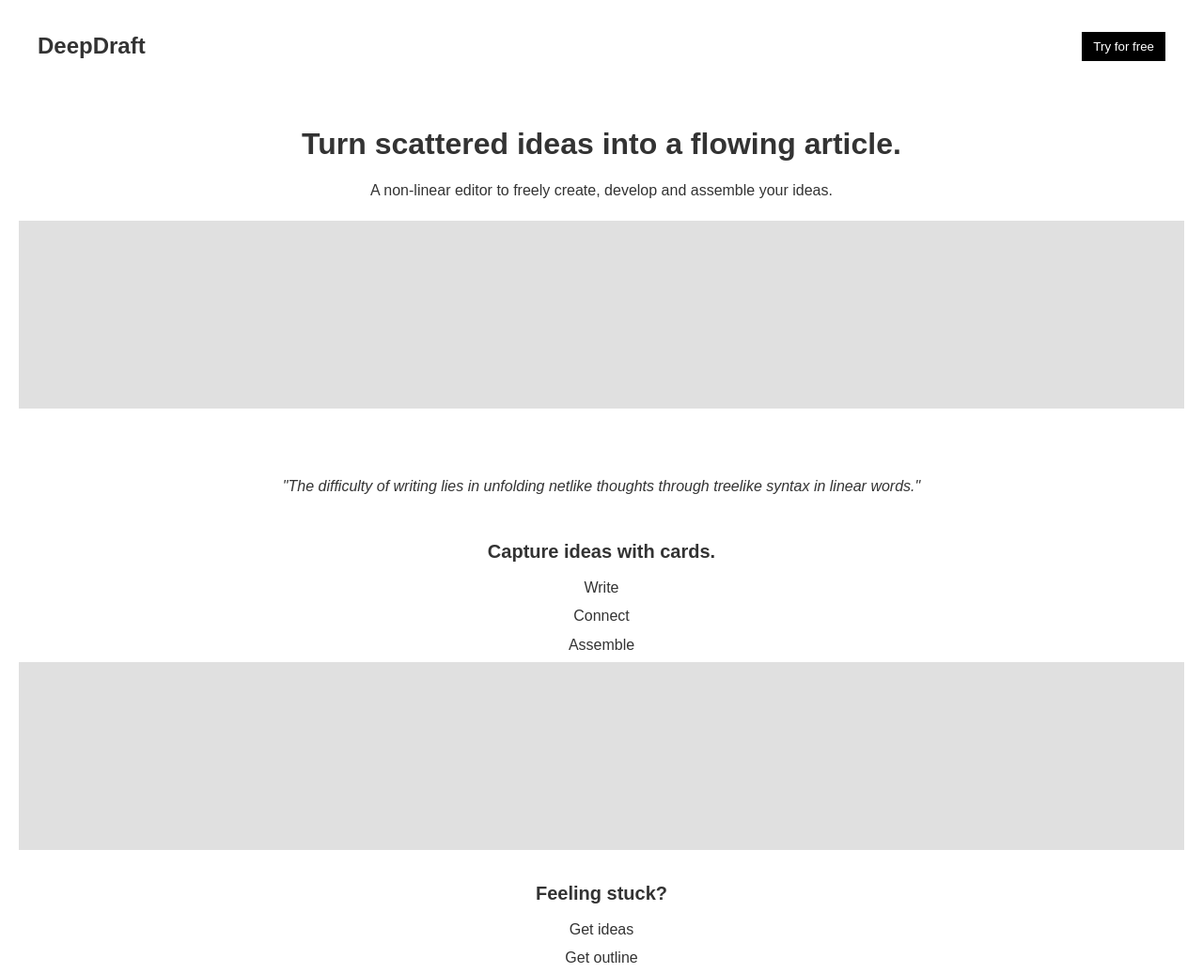
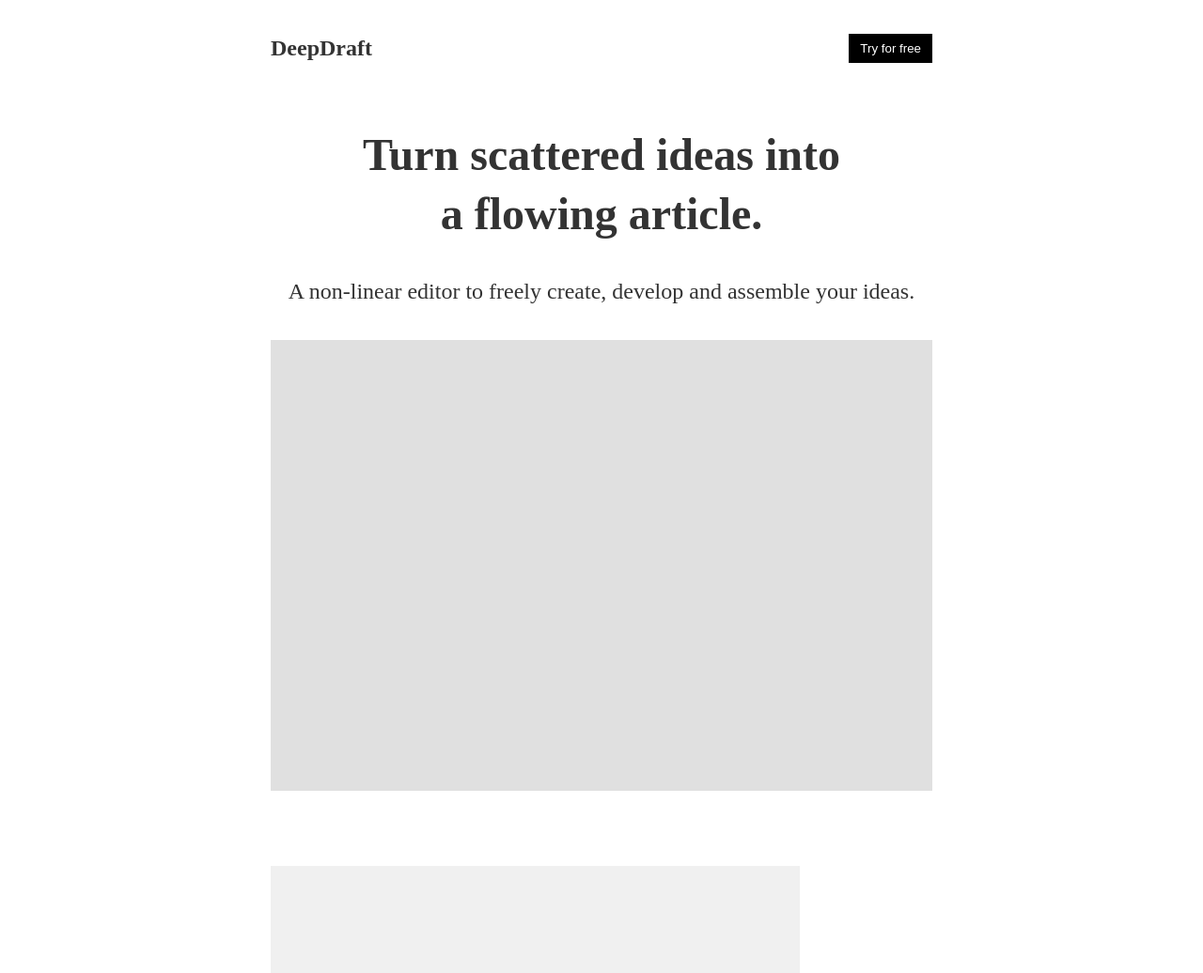
Before and after one commit to qianningxu/DD_landing_page, a plain HTML site: page index.html in a window 1280 px wide. Shown: the top 1036 px of the page at 94% size. Drawn offline with Linux system fonts and the light colour scheme; a web font is replaced by a local one.

Commit message:
second commit

```diff
--- a/index.html
+++ b/index.html
@@ -4,7 +4,9 @@
   <meta charset="UTF-8">
   <meta name="viewport" content="width=device-width, initial-scale=1.0">
   <title>DeepDraft</title>
-  <link rel="stylesheet" href="styles/styles.css">
+  <link rel="stylesheet" href="styles/typography.css">
+  <link rel="stylesheet" href="styles/layout.css">
+  <link rel="stylesheet" href="styles/components.css">
   <script src="scripts/main.js" defer></script>
 </head>
 <body>
@@ -17,50 +19,62 @@
   <!-- Hero Section -->
   <main>
     <section class="hero">
-      <h1 class="heading heading-large">Turn scattered ideas into a flowing article.</h1>
+      <h1 class="heading heading-large">Turn scattered ideas into<br>a flowing article.</h1>
       <p>A non-linear editor to freely create, develop and assemble your ideas.</p>
       <div class="hero-image"></div>
     </section>
 
     <!-- Quote Section -->
     <section class="quote">
-      <blockquote>
+      <h1 class="heading heading-large">
         "The difficulty of writing lies in unfolding netlike thoughts through treelike syntax in linear words."
-      </blockquote>
+      </h1>
     </section>
 
     <!-- Features Section -->
     <section class="features">
       <!-- Feature 1 -->
       <div class="feature">
-        <h2>Capture ideas with cards.</h2>
+        <h1 class="heading heading-large">Capture ideas with cards.</h1>
+        <div class="feature-content">
+          <div class="feature-text">
             <ul>
-          <li>Write</li>
-          <li>Connect</li>
-          <li>Assemble</li>
+              <li><span class="heading heading-medium">Write</span></li>
+              <li><span class="heading heading-medium">Connect</span></li>
+              <li><span class="heading heading-medium">Assemble</span></li>
             </ul>
+          </div>
           <div class="feature-image"></div>
+        </div>
       </div>
 
       <!-- Feature 2 -->
       <div class="feature">
-        <h2>Feeling stuck?</h2>
+        <h1 class = "heading heading-large">Feeling stuck?</h1>
+        <div class="feature-content">
+          <div class="feature-text">
           <ul>
-          <li>Get ideas</li>
-          <li>Get outline</li>
+            <li><span class="heading heading-medium">Get ideas</span></li>
+            <li><span class="heading heading-medium">Get outline</span></li>
             </ul>
+          </div>
           <div class="feature-image"></div>
+        </div>
       </div>
 
       <!-- Feature 3 -->
       <div class="feature">
-        <h2>And more ways to play...</h2>
+        <h1 class = "heading heading-large">And more ways to play...</h1>
+        <div class = "feature-content">
+          <div class = "feature-text">
             <ul>
-          <li>Split</li>
-          <li>Merge</li>
-          <li>Query</li>
+              <li><span class="heading heading-medium">Split</span></li>
+              <li><span class="heading heading-medium">Merge</span></li>
+              <li><span class="heading heading-medium">Query</span></li>
             </ul>
+          </div>
           <div class="feature-image"></div>
+        </div>
       </div>
     </section>
   </main>
--- a/styles/components.css
+++ b/styles/components.css
@@ -0,0 +1,30 @@
+/* UI Components */
+.try-btn {
+    padding: 8px 12px;
+    background-color: #000;
+    color: #fff;
+    border: none;
+    cursor: pointer;
+}
+
+/* Image components */
+.hero-image, .feature-image {
+    width: 100%;
+    height: 200px;
+    background-color: #e0e0e0;
+}
+
+/* Feature components */
+.feature {
+    text-align: center;
+}
+
+.feature ul {
+    list-style-type: none;
+    padding: 0;
+    margin: 0;
+}
+
+.feature ul li {
+    margin: 5px 0;
+}
--- a/styles/layout.css
+++ b/styles/layout.css
@@ -0,0 +1,83 @@
+/* Reset basic margins and paddings */
+* {
+    margin: 0;
+    padding: 0;
+    box-sizing: border-box;
+}
+
+body {
+    max-width: 55vw;
+    margin: 0 auto;
+}
+
+/* Layout components */
+header {
+    display: flex;
+    justify-content: space-between;
+    align-items: center;
+    background-color: #fff;
+    position: sticky;
+    top: 0;
+    padding: 2rem 0;
+    z-index: 1000;
+}
+
+.hero {
+    padding-top: 2rem;
+    padding-bottom: 5rem;
+    text-align: center;
+    display: flex;
+    flex-direction: column;
+    gap: 2rem;
+}
+
+.hero-image {
+    min-height: 30rem;
+    background-color: #F6F6F6;
+}
+
+.quote {
+    padding-top: 15rem;
+    padding-bottom: 15rem;
+    width: 80%;
+}
+
+.features {
+    display: flex;
+    flex-direction: column;
+    gap: 30px;
+    padding: 20px 0;
+}
+
+.feature {
+    margin: 10rem 0;
+    display: flex;
+    flex-direction: column;
+    gap: 20px;
+}
+
+.feature-content {
+    margin: 5rem 0;
+    display: flex;
+    gap: 30px;
+    align-items: center;
+}
+
+.feature-text {
+    flex: 4;
+}
+
+.feature-image {
+    flex: 6;
+    min-height: 300px;
+    background-color: #f0f0f0;
+}
+
+.feature-text ul {
+    text-align: left;
+    list-style-position: inside; /* This ensures bullets/numbers align properly */
+}
+
+.feature-text li {
+    text-align: left;
+}
--- a/styles/styles.css
+++ /dev/null
@@ -1,97 +0,0 @@
-/* Reset basic margins and paddings */
-* {
-    margin: 0;
-    padding: 0;
-    box-sizing: border-box;
-  }
-
-  /* Body styling */
-  body {
-    font-family: Arial, sans-serif;
-    line-height: 1.6;
-    color: #333;
-    padding: 20px;
-  }
-
-  /* Header styling */
-  header {
-    display: flex;
-    justify-content: space-between;
-    align-items: center;
-    padding: 10px 20px;
-    background-color: #fff; /* Add a background color to make it visible when scrolling */
-    position: sticky;
-    top: 0;
-    z-index: 1000; /* Ensures it stays above other content */
-  }
-
-
-  .logo {
-    font-size: 24px;
-    font-weight: bold;
-  }
-
-  .try-btn {
-    padding: 8px 12px;
-    background-color: #000;
-    color: #fff;
-    border: none;
-    cursor: pointer;
-  }
-
-  /* Hero section styling */
-  .hero {
-    text-align: center;
-    padding: 50px 0;
-  }
-
-  .hero h1 {
-    font-size: 32px;
-    font-weight: bold;
-  }
-
-  .hero p {
-    font-size: 16px;
-    margin: 10px 0 20px;
-  }
-
-  /* Placeholder for images */
-  .hero-image, .feature-image {
-    width: 100%;
-    height: 200px;
-    background-color: #e0e0e0;
-  }
-
-  /* Features section styling */
-  .features {
-    display: flex;
-    flex-direction: column;
-    gap: 30px;
-    padding: 20px 0;
-  }
-
-  .feature {
-    text-align: center;
-  }
-
-  .feature h2 {
-    font-size: 20px;
-    margin-bottom: 10px;
-  }
-
-  .feature ul {
-    list-style-type: none;
-    padding: 0;
-    margin: 0;
-  }
-
-  .feature ul li {
-    margin: 5px 0;
-  }
-
-  /* Quote styling */
-  .quote {
-    text-align: center;
-    font-style: italic;
-    padding: 20px 0;
-  }
--- a/styles/typography.css
+++ b/styles/typography.css
@@ -1,4 +1,12 @@
 @import url('https://fonts.googleapis.com/css2?family=Source+Serif+Pro:wght@400;600;700&display=swap');
+
+/* Base typography */
+body {
+    font-family: 'Source Serif Pro', serif;
+    font-size: 1.5rem;
+    line-height: 1.6;
+    color: #333;
+}
 
 .heading {
     font-family: 'Source Serif Pro', serif;
@@ -6,6 +14,26 @@
 }
 
 .heading-large {
+    font-size: 3rem;
+    font-weight: 600;
+    line-height: 1.3;
+}
+
+.heading-medium {
     font-size: 2rem;
-    font-weight: 700;
+    font-weight: 600;
+    color: #979797;
 }
+
+
+.logo {
+    font-size: 1.5rem;
+    font-weight: 600;
+}
+
+.quote {
+    padding-top: 2rem;
+    padding-bottom: 2.5rem;
+    width: 100%;
+    background-color: #f0f0f0;
+}
```
Also changed, not shown: assets/fonts/SourceSerifPro-Black.woff2 (deleted), assets/fonts/SourceSerifPro-BlackIt.woff2 (deleted), assets/fonts/SourceSerifPro-Bold.woff2 (deleted), assets/fonts/SourceSerifPro-BoldIt.woff2 (deleted), assets/fonts/SourceSerifPro-ExtraLight.woff2 (deleted), assets/fonts/SourceSerifPro-ExtraLightIt.woff2 (deleted), assets/fonts/SourceSerifPro-It.woff2 (deleted), assets/fonts/SourceSerifPro-Light.woff2 (deleted), assets/fonts/SourceSerifPro-LightIt.woff2 (deleted), assets/fonts/SourceSerifPro-Regular.woff2 (deleted), assets/fonts/SourceSerifPro-Semibold.woff2 (deleted), assets/fonts/SourceSerifPro-SemiboldIt.woff2 (deleted). Lines whose indentation alone changed are shown as unchanged.
